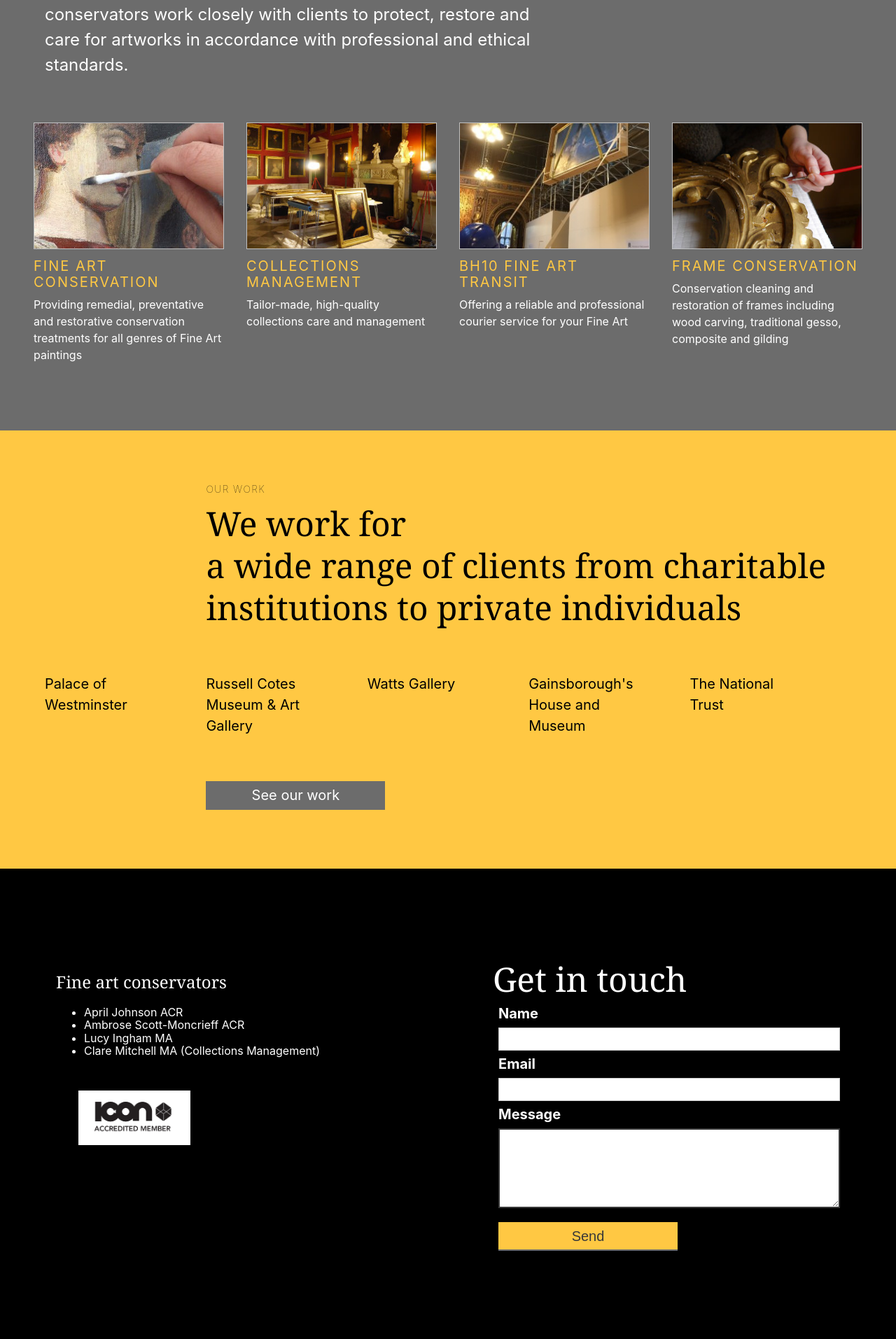
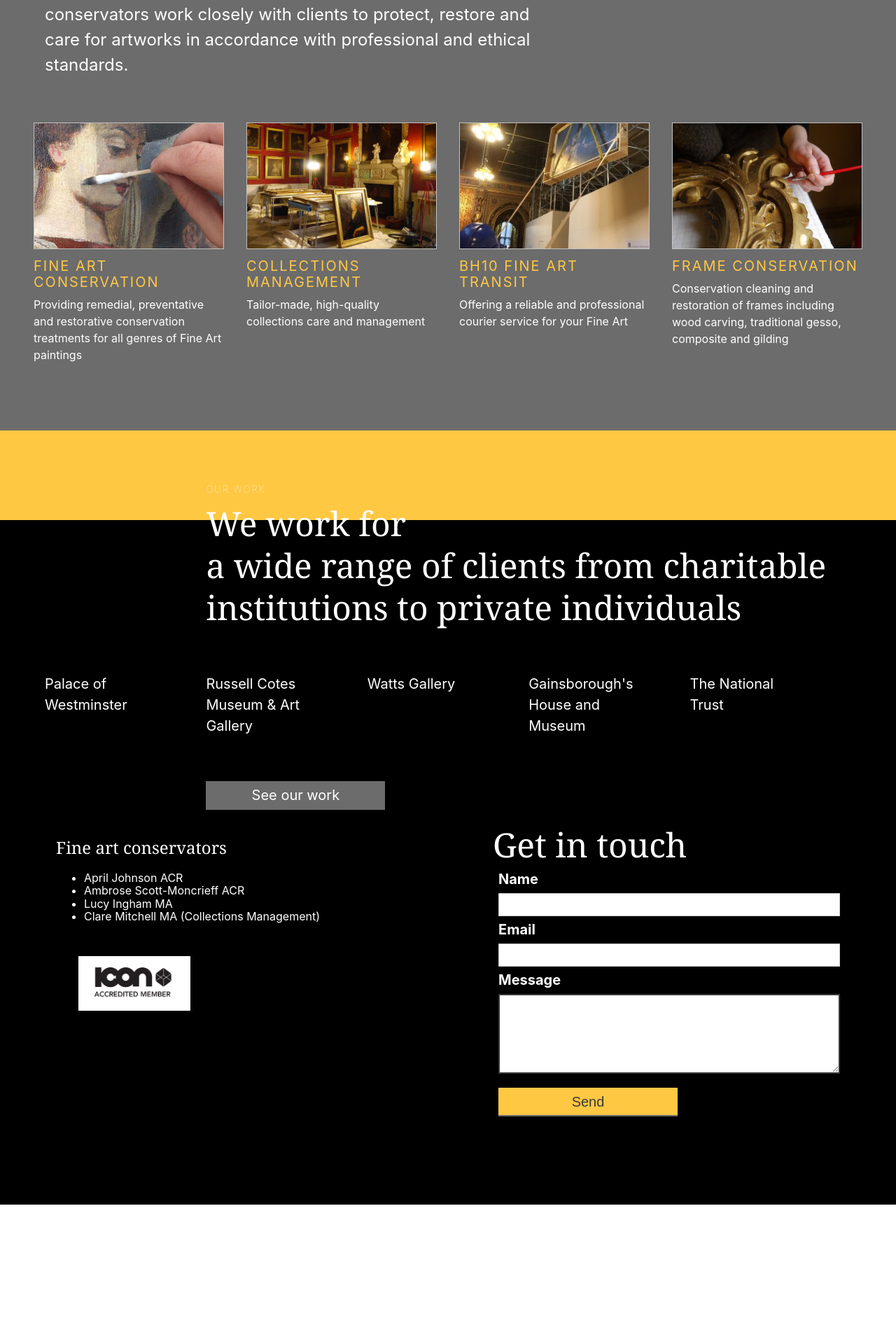
Before and after one commit to wearethoughtfox/brickhouse, a Jekyll site: the page built from index.html, in a window 1280 px wide. Shown: the part 1309-3222 px from the top of the page at 70% size. Built offline with Jekyll 4.4.1, drawn with Linux system fonts in a browser that asks for light colours; a script that is not in the unit is left out; after the commit the page ends 3030 px from its top, so only the background shows below that.

Commit message:
Update Pages “home”

```diff
--- a/index.html
+++ b/index.html
@@ -45,7 +45,7 @@
 
 </section>
 
-<section class="cf ph4 pv6 pa4-m pa5-l mw9 center bg-primary" id="work">
+<section class="white ph4 pv6 pa4-m pa5-l mw9 center bg-primary" id="work">
     <div class="fr w-100 w-80-l">
         <h2 class="sans-serif f6 ttu tracked">Our work</h2>
         <h1 class="f2 f1-l lh-title mt0 mb4 mb5-ns fw1">
```
